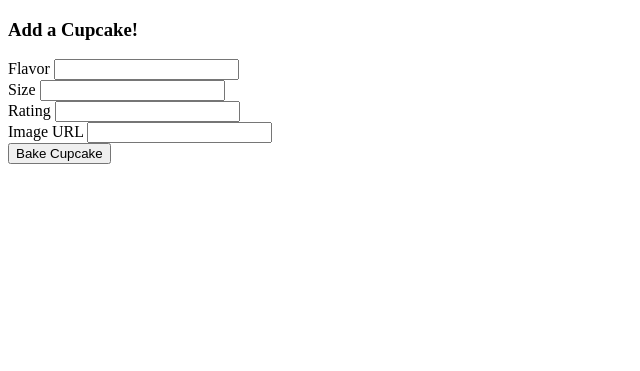
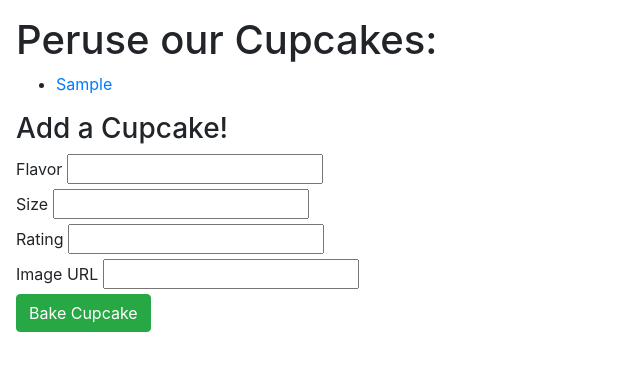
Before and after one commit to dlbreitenbuecher/flask-cupcakes, a Flask app: page / in a window 1280 px wide. Shown: the top 371 px of the page, without its empty margins (0-640 px from the left). Run offline with Flask 2, Linux system fonts and the light colour scheme; tables that the repository leaves empty hold one stand-in row (values such as "Sample post"); some libraries are stand-ins or nearby versions.

Commit message:
fixed bug. Used AJAX to collect all cupcake instances and display in a list on the page. Created a form to add a cupcake. Used AJAX to submit a post request for the form and create a new cupcake. The list of cupcakes refreshes each time a new cupcake is created.

```diff
--- a/static/app.js
+++ b/static/app.js
@@ -1,24 +1,44 @@
 'use strict';
+
 // Collect all cupcake instances from cupcakes api
 async function getCupcakes() {
     let response = await axios.get('/api/cupcakes');
     return response.data;
 }
 
-// Create list elements to display each cupcake instance
+// Create linked-list that displays each cupcake instance
+async function listCupcakes() {
+    $('#cupcake-list').empty();
 
-async function listCupcakes() {
     let response = await getCupcakes();
-    console.log('response', response)
+    let cupcakes = response.cupcakes;
+    console.log('response', response.cupcakes);
 
-    // cupcakes = JSON.parse(response.data)
+    for (let cupcake of cupcakes) {
+        let $link = $('<a>').attr('href', `/cupcake/${cupcake.id}`).text(`${cupcake.flavor}`);
+        let $listElement = $('<li>').append($link);
+        $('#cupcake-list').append($listElement);
+    }
 }
 
-getCupcakes();
+$(document).ready(listCupcakes());
 
 
-// $(document).ready(function(){
-//     console.log('ready!');
-// })
+// Creates a new cupcake after form submission
+async function bakeCupcake() {
 
-$(document).ready(listCupcakes);
+    let flavor = $('#flavor').val();
+    let size = $('#size').val();
+    let rating = $('#rating').val();
+    let image = $('#image').val();
+    // console.log('form object', { flavor, size, rating, image });
+
+    await axios.post('/api/cupcakes', { flavor, size, rating, image });
+    await listCupcakes();
+}
+
+// Event handler for backCupcake
+$('#create-cupcake-form').on('click', 'button', function(evt){
+    evt.preventDefault();
+    bakeCupcake();
+})
--- a/templates/base.html
+++ b/templates/base.html
@@ -7,17 +7,17 @@
     <meta name="description" content="">
     <meta name="keywords" content="">
     <meta name="author" content="David Breitenbuecher and Cam Bui">
-<link rel="stylesheet" type="text/css" href="">
+    <link rel="stylesheet" type="text/css" href="https://stackpath.bootstrapcdn.com/bootstrap/4.5.0/css/bootstrap.min.css">
 </head>
-<body>
+<body class="m-3">
     {% block content %}
     {% endblock %}
 
-    <script src="../static/app.js"></script>
     <!-- jQuery -->
     <script src="https://code.jquery.com/jquery-3.2.1.js"></script>
     <!-- axios -->
     <script src="https://unpkg.com/axios/dist/axios.js"></script>
+    <script src="../static/app.js"></script>
 
 </body>
 </html>
--- a/templates/index.html
+++ b/templates/index.html
@@ -5,6 +5,7 @@
 {% block content %}
 
 <!-- List of cupcakes -->
+<h1>Peruse our Cupcakes:</h1>
 <ul id="cupcake-list">
 
 </ul>
@@ -13,17 +14,17 @@
 <h3>Add a Cupcake!</h3>
 <form id="create-cupcake-form">
     <label for="flavor">Flavor</label>
-    <input type="text" id="flavor" name="flavor"><br>
+    <input type="text" id="flavor"><br>
 
     <label for="size">Size</label>
-    <input type="text" id="size" name="size"><br>
+    <input type="text" id="size"><br>
 
     <label for="rating">Rating</label>
-    <input type="text" id="rating" name="rating"><br>
+    <input type="text" id="rating"><br>
 
     <label for="image">Image URL</label>
-    <input type="text" id="image" name="image"><br>
-    <button type="submit">Bake Cupcake</button>
+    <input type="text" id="image" ><br>
+    <button type="submit" class="btn btn-success">Bake Cupcake</button>
 </form>
 
 {% endblock %}
```
